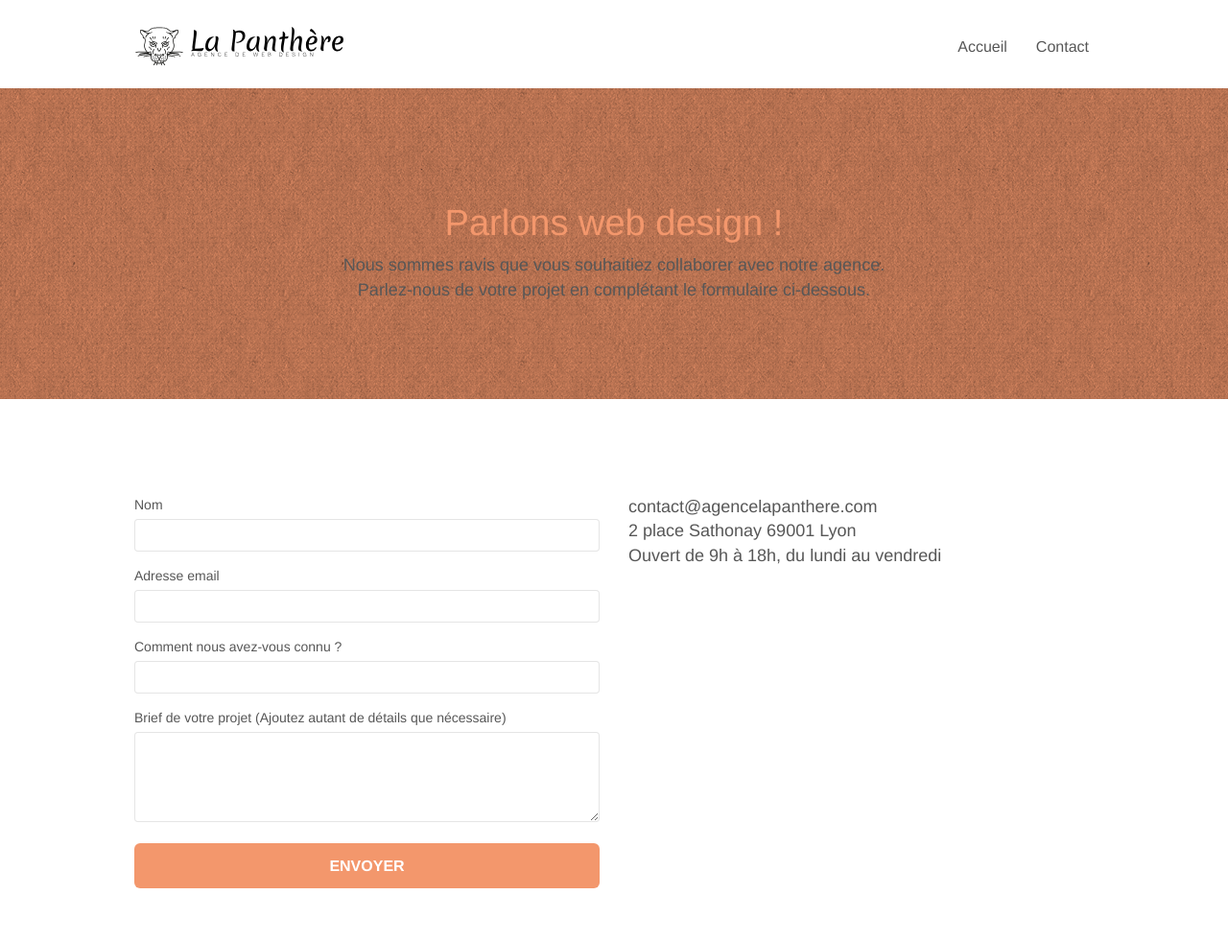
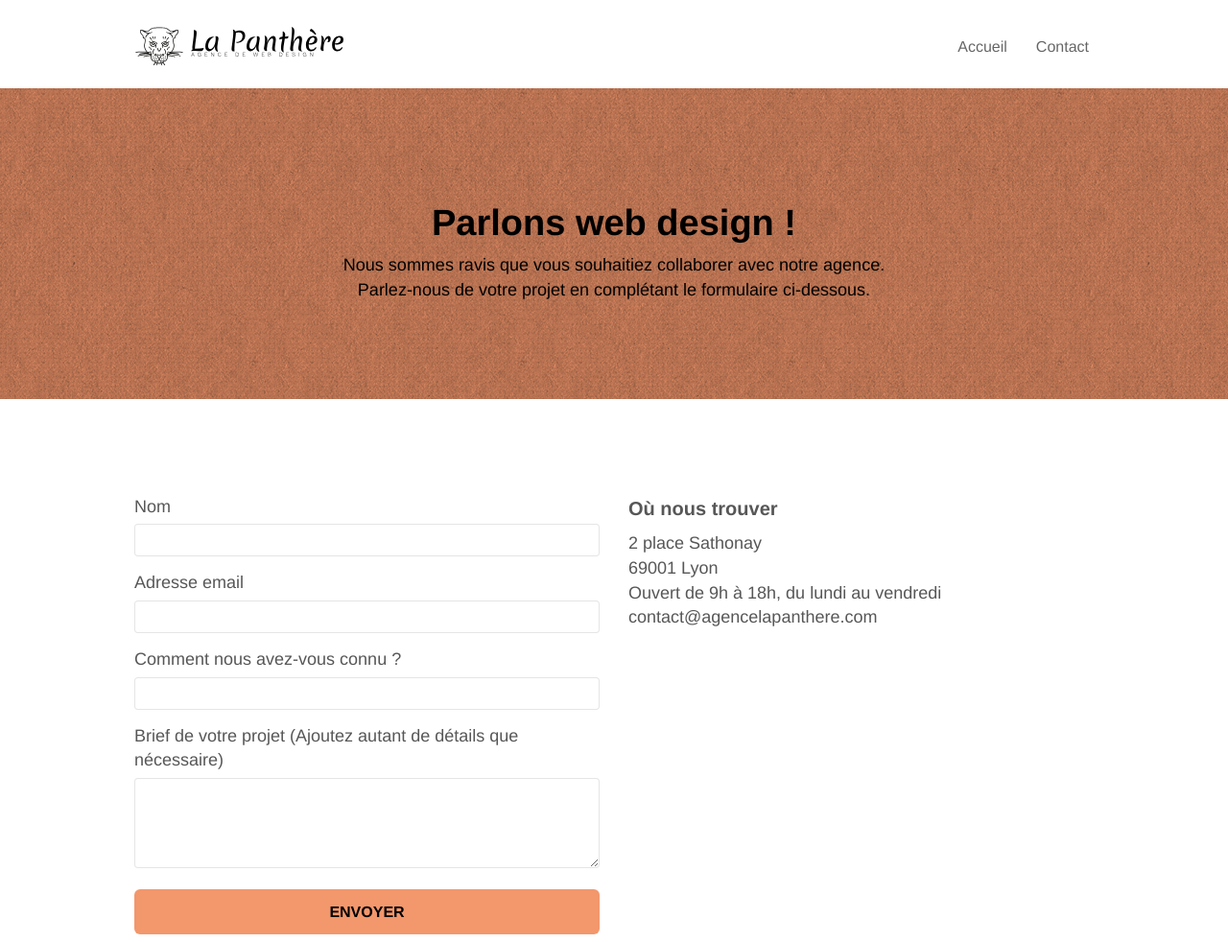
Before and after one commit to CarolePignat/CarolePignat_4_21032022_V2, a plain HTML site: page contact.html in a window 1280 px wide. Shown: the top 982 px of the page at 96% size. Drawn offline with nearby package versions, Linux system fonts and the light colour scheme; a script that the page names is missing.

Commit message:
Modification contraste, taille police

```diff
--- a/contact.html
+++ b/contact.html
@@ -62,10 +62,10 @@
 			<div class="container bloc-lg">
 				<div class="row">
 					<div class="col-sm-12">
-						<h1 class="text-center hero-bloc-text tc-white">
+						<h1 class="text-center hero-bloc-text tc-white design">
 							Parlons web design !
 						</h1>
-						<p class="text-center mg-lg tc-white tight-width-whitespace">
+						<p class="text-center mg-lg tc-white tight-width-whitespace description">
 							Nous sommes ravis que vous souhaitiez collaborer avec notre agence.<br>
 							Parlez-nous de votre projet en complétant le formulaire ci-dessous.
 						</p>
@@ -118,8 +118,14 @@
 					</div>
 
 					<div class="col-sm-6">
+						<p class="findUs">
+							Où nous trouver
+						</p>
 						<p>
-							contact@agencelapanthere.com<br>2 place Sathonay 69001 Lyon<br>Ouvert de 9h à 18h, du lundi au vendredi<br>
+							2 place Sathonay<br>
+							69001 Lyon<br>
+							Ouvert de 9h à 18h, du lundi au vendredi<br>
+							contact@agencelapanthere.com
 						</p>
 					</div>
 				</div>
--- a/style.css
+++ b/style.css
@@ -661,7 +661,7 @@ label,
 a {
     font-family: "helvetica";
     font-weight: 400;
-    color: #575757!important;
+    color: #575757;
 }
 
 .container {
@@ -690,6 +690,11 @@ p {
     font-size: 18px;
 }
 
+.findUs {
+    font-size: 20px;
+    font-weight: 700;
+}
+
 .tight-width-whitespace {
     max-width: 600px;
     margin: auto auto auto auto;
@@ -702,7 +707,7 @@ p {
 
 .cta-hero {
     margin-top: 22px;
-    color: #FFFFFF!important;
+    color: #000;
     text-transform: uppercase;
     padding: 12px 28px 12px 28px;
     font-size: 16px;
@@ -734,8 +739,18 @@ h3 {
 }
 
 h1 {
-    color: #F3976C!important;
+    color: #F3976C;
 }
+
+.design {
+    color: #000;
+    font-weight: 700;
+}
+
+.description {
+    color:#000;
+}
+
 
 h4 {
     color: #333333!important;
@@ -748,7 +763,7 @@ h4 {
 
 .white {
     font-size: 20px;
-    color: #FFFFFF!important;
+    color: #FFFFFF;
     padding-bottom: 16px;
 }
 
@@ -779,6 +794,10 @@ h4 {
     background-color: #FFFFFF;
 }
 
+label {
+    font-size: 18px;
+}
+
 .bgc-dark-slate-blue {
     background-color: #364577;
 }
@@ -789,8 +808,8 @@ h4 {
 
 .explanation {
     font-size: 20px;
+    padding-bottom: 16px;
     color: white;
-    padding-bottom: 16px;
 }
 
 .idea {
@@ -800,19 +819,21 @@ h4 {
 .agency {
     font-size: 16px;
     padding-top: 30px;
+    color: #000;
 }
 
 .btn-atomic-tangerine {
     background: #F3976C;
-    color: #FFFFFF!important;
 }
 
 .btn-atomic-tangerine:hover {
-    background: #c27956!important;
-    color: #FFFFFF!important;
+    /*background: #c27956!important;
+    color: #000;*/
+    background-color: #000;
+    color: #FFF;
 }
 
-.ltc-white {
+/*.ltc-white {
     color: #FFFFFF!important;
 }
 
@@ -826,7 +847,7 @@ h4 {
 
 .ltc-atomic-tangerine:hover {
     color: #c27956!important;
-}
+}*/
 
 .icon-dark-slate-blue {
     color: #364577!important;
@@ -842,7 +863,7 @@ h4 {
 }
 
 .bg-presentation {
-    background-image: url("img/image-de-presentation.jpg    ");
+    background-image: url("img/image-de-presentation.jpg");
 }
 
 @media (max-width: 1024px) {
```
Also changed, not shown: index.html (+1 -5 lines).
